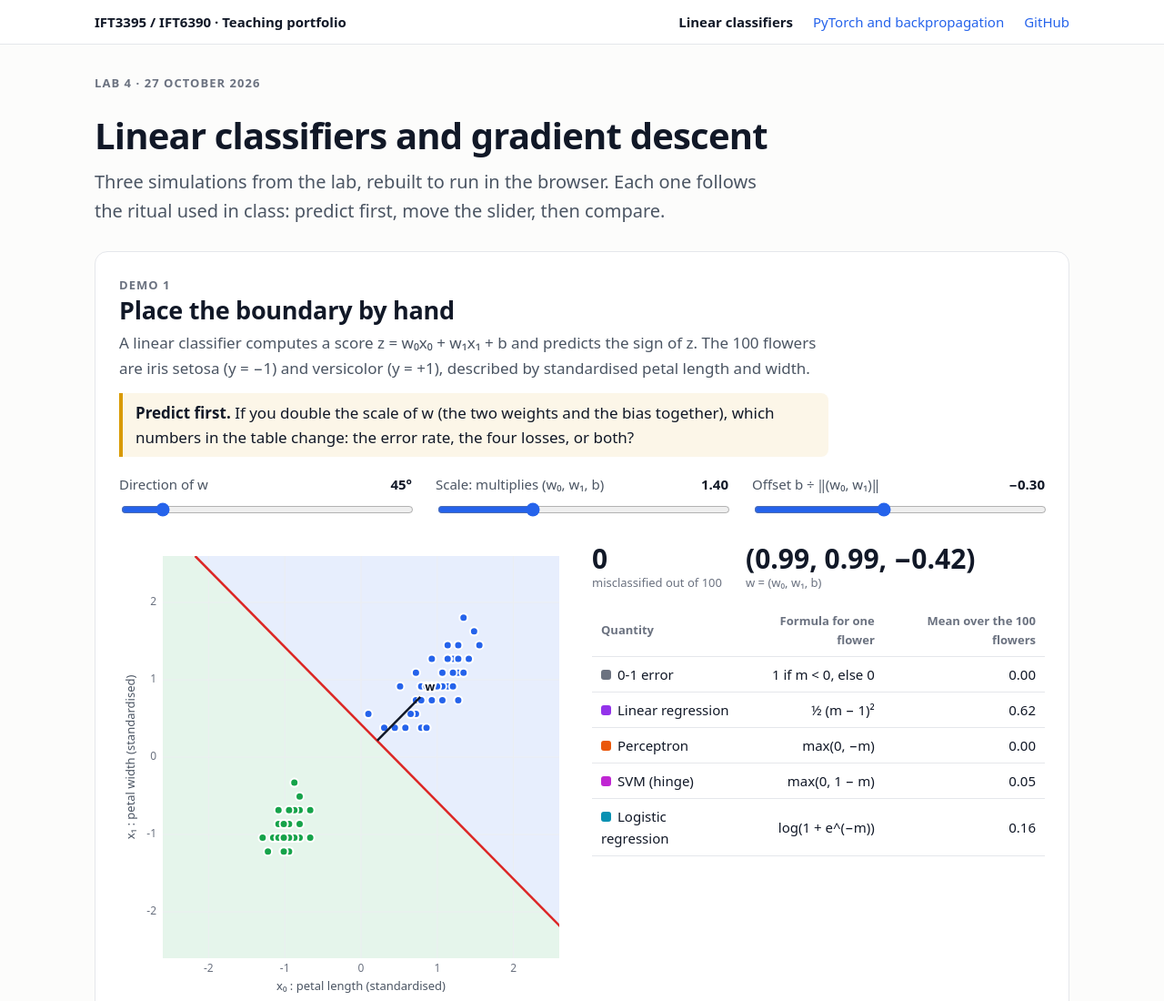
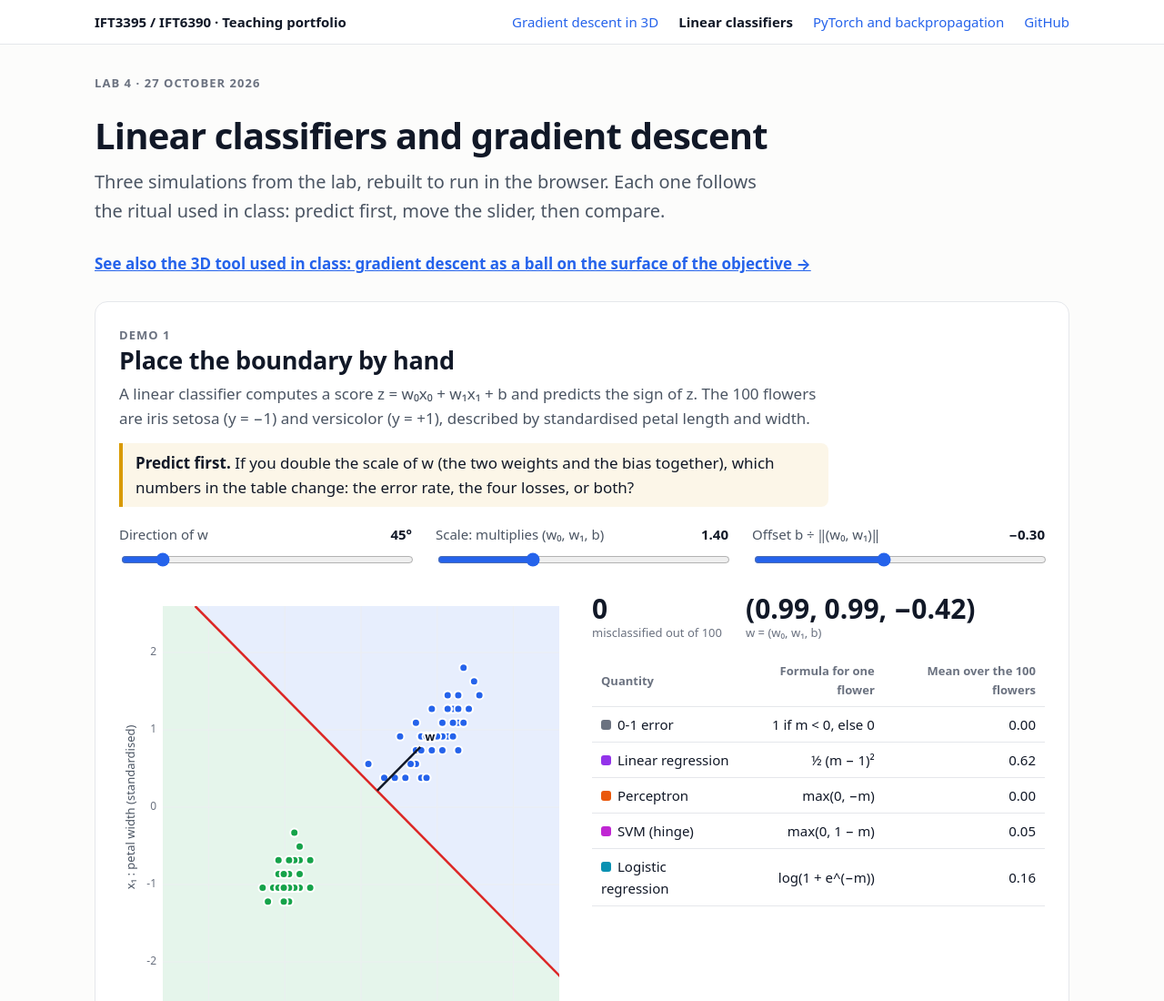
Before and after one commit to yanis-bencheikh/ML_Course_Bencheikh_Mila_UdeM_ift6390, a plain HTML site: page docs/lab4.html in a window 1280 px wide. Shown: the top 1100 px of the page at 91% size. Drawn offline with Linux system fonts and the light colour scheme.

Commit message:
Point README links to the served /docs/ pages and feature the 3D tool
Co-Authored-By: Claude Fable 5.2 <noreply@anthropic.com>
Claude-Session: https://claude.ai/code/session_017yMXbymJScwUkotKcvMkyN

```diff
--- a/docs/lab4.html
+++ b/docs/lab4.html
@@ -10,6 +10,7 @@
 <body>
 <header class="top"><nav>
   <a class="brand" href="index.html">IFT3395 / IFT6390 · Teaching portfolio</a>
+  <a href="lab4_3d.html">Gradient descent in 3D</a>
   <a href="lab4.html" aria-current="page">Linear classifiers</a>
   <a href="lab8.html">PyTorch and backpropagation</a>
   <a href="https://github.com/yanis-bencheikh/ML_Course_Bencheikh_Mila_UdeM_ift6390">GitHub</a>
@@ -18,6 +19,7 @@
   <div class="kicker">Lab 4 · 27 October 2026</div>
   <h1>Linear classifiers and gradient descent</h1>
   <p class="lede">Three simulations from the lab, rebuilt to run in the browser. Each one follows the ritual used in class: predict first, move the slider, then compare.</p>
+  <p><a href="lab4_3d.html"><b>See also the 3D tool used in class: gradient descent as a ball on the surface of the objective →</b></a></p>
 
   <section class="demo" id="boundary">
     <div class="kicker">Demo 1</div>
```
Also changed, not shown: docs/index.html (+2 -0 lines), docs/lab8.html (+1 -0 lines), 1 other file.
